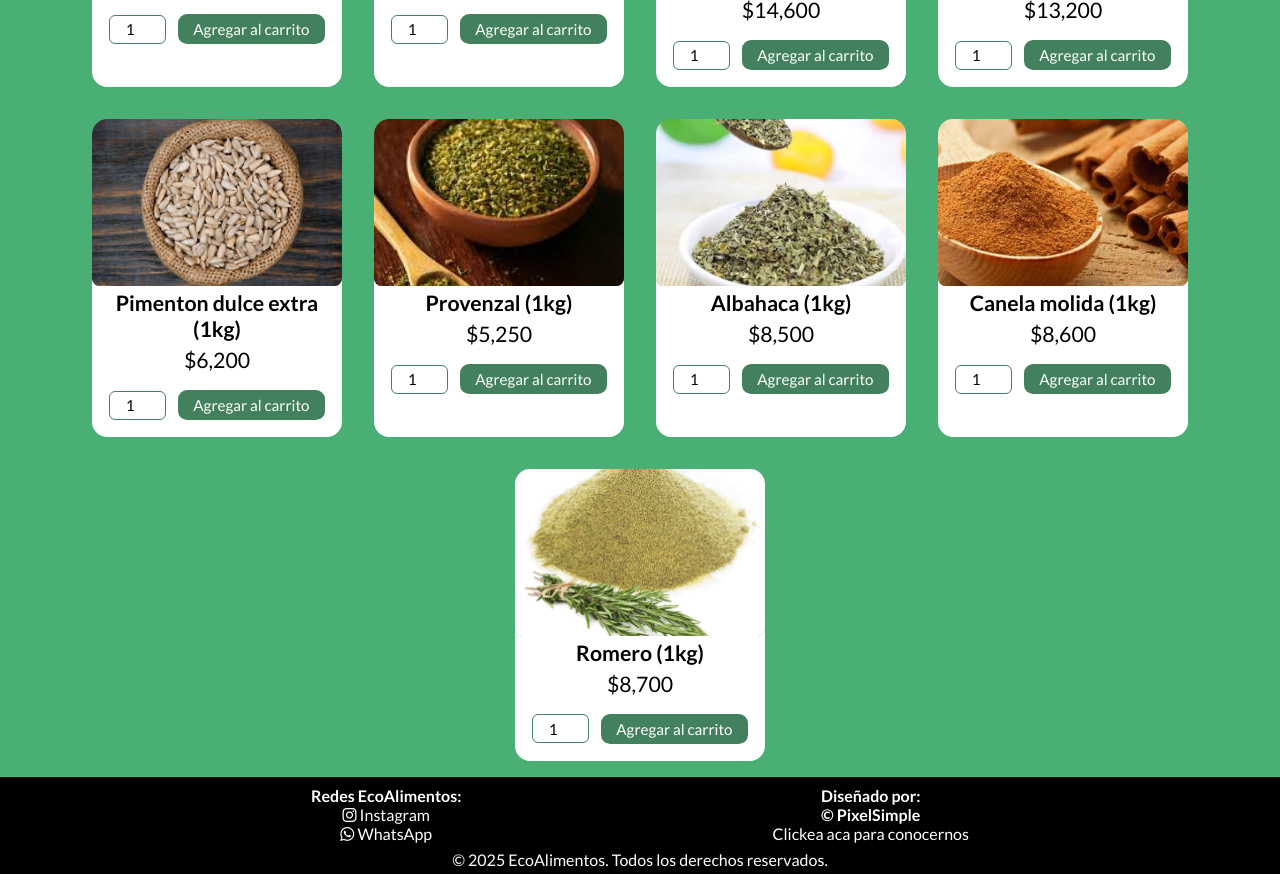
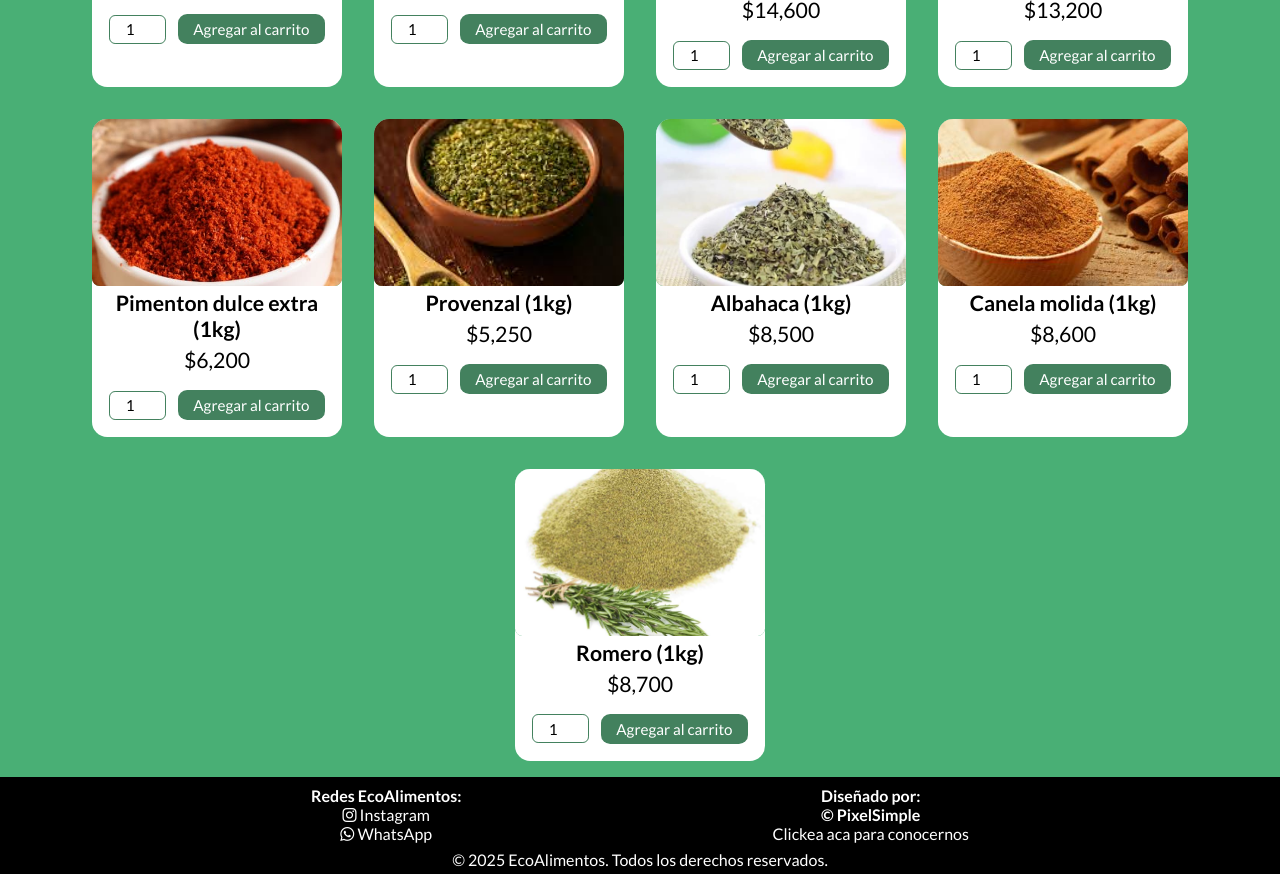
Before and after one commit to Piriwa82/ecoalimentos, a plain HTML site: page catalogo-distribuidor.html in a window 1280 px wide. Shown: the part 10380-11254 px from the top of the page. Drawn offline with Linux system fonts and the light colour scheme; a web font is replaced by a local one.

Commit message:
Update catalogo-distribuidor.html

```diff
--- a/catalogo-distribuidor.html
+++ b/catalogo-distribuidor.html
@@ -1130,7 +1130,7 @@
         </div>
 
         <div class="producto" data-tipo="normal">
-        <img src="img/catalogo/semillas-girasol.jpg"/>
+        <img src="img/catalogo/pimenton-dulce.jpg"/>
         <h2>Pimenton dulce extra (1kg)</h2>
         <p>$6,200</p>
         <div class="producto-acciones">
```
